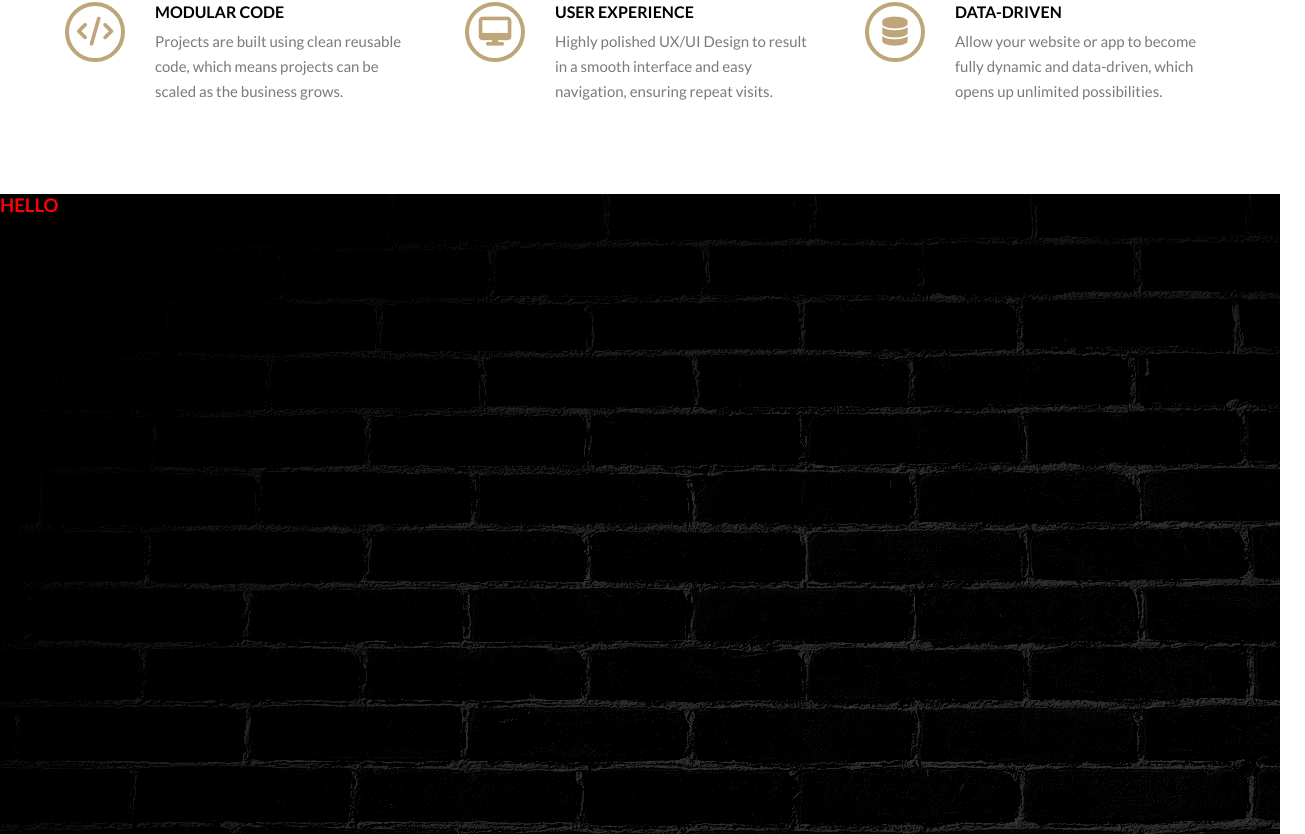
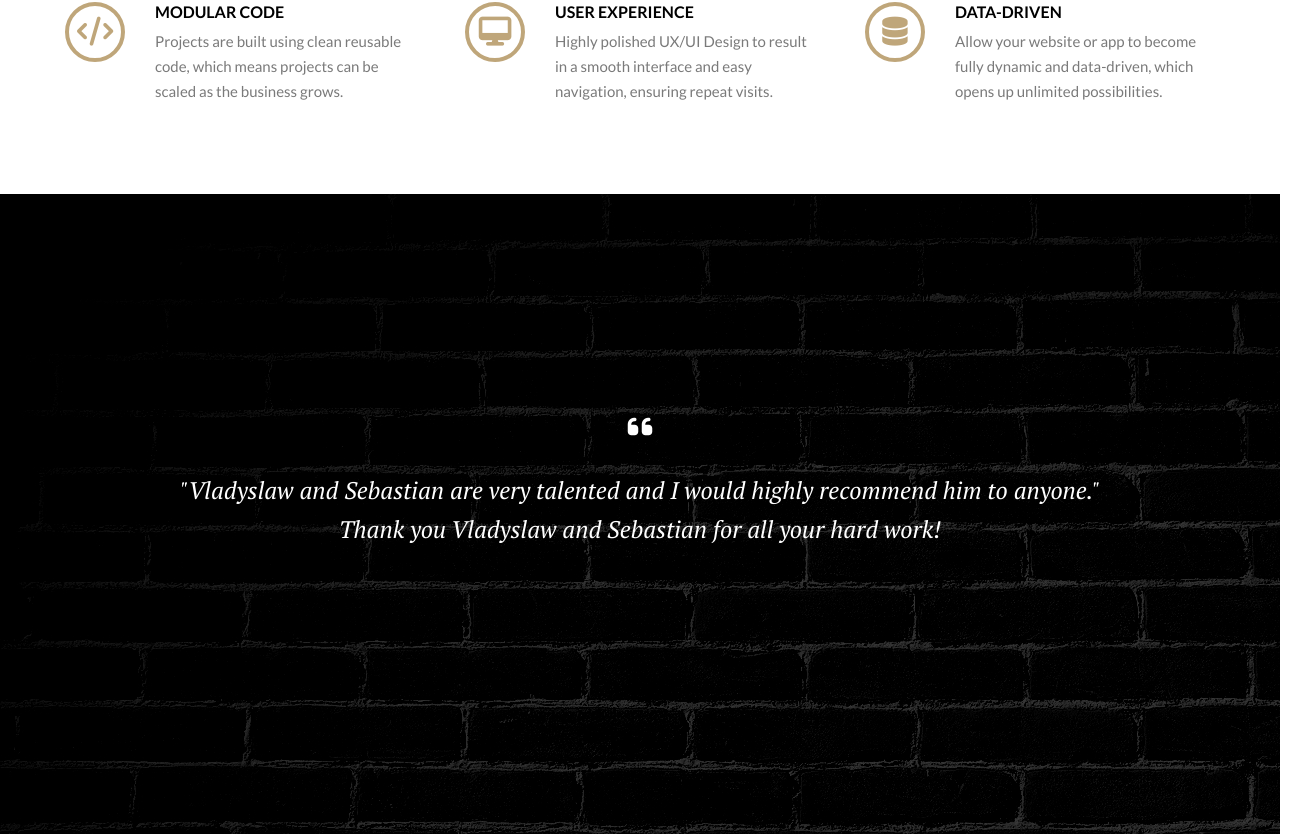
Before and after one commit to Wladyslav/ourapp, a React (Create React App) app: page / in a window 1280 px wide. Shown: the part 1327-2161 px from the top of the page, 1305 px wide, since content can reach past the window. Built offline with nearby package versions, Linux system fonts and the light colour scheme.

Commit message:
added new font , textSlider changes

```diff
--- a/public/index.html
+++ b/public/index.html
@@ -12,6 +12,10 @@
     <link rel="apple-touch-icon" href="%PUBLIC_URL%/logo192.png" />
     <link
       href="https://fonts.googleapis.com/css2?family=Lato:wght@300;400;700;900&display=swap"
+      rel="stylesheet"
+    />
+    <link
+      href="https://fonts.googleapis.com/css2?family=PT+Serif:ital@1&display=swap"
       rel="stylesheet"
     />
     <script
--- a/src/pages/mainPage/ClientsOpinionSection/ClientsOpinionSection.js
+++ b/src/pages/mainPage/ClientsOpinionSection/ClientsOpinionSection.js
@@ -3,9 +3,9 @@ import styles from "./ClientsOpinionSection.module.scss";
 import TextSlider from "./TextSlider/TextSlider";
 const ClientsOpinionSection = () => {
   return (
-    <div className={styles.clients_opinion_container}>
+    <section className={styles.clients_opinion_container}>
       <TextSlider />
-    </div>
+    </section>
   );
 };
 
--- a/src/pages/mainPage/ClientsOpinionSection/ClientsOpinionSection.module.scss
+++ b/src/pages/mainPage/ClientsOpinionSection/ClientsOpinionSection.module.scss
@@ -1,6 +1,11 @@
 .clients_opinion_container {
   position: relative;
   min-height: 80vh;
-  background-color: green;
+  width: 100%;
+  display: flex;
+  flex-direction: column;
+  justify-content: center;
+  align-items: center;
   background-image: url("../../../assets//imgs/clientsOpinion.jpg");
+  overflow-x: hidden;
 }
--- a/src/pages/mainPage/ClientsOpinionSection/TextSlider/TextSlider.js
+++ b/src/pages/mainPage/ClientsOpinionSection/TextSlider/TextSlider.js
@@ -2,6 +2,7 @@ import React from "react";
 import Slider from "react-slick";
 import "slick-carousel/slick/slick.css";
 import "slick-carousel/slick/slick-theme.css";
+import styles from "./TextSlider.module.scss";
 class SimpleSlider extends React.Component {
   render() {
     var settings = {
@@ -12,13 +13,63 @@ class SimpleSlider extends React.Component {
       slidesToScroll: 1,
     };
     return (
-      <Slider {...settings} autoplay="true" adaptiveHeight="true">
-        <div>
-          <h3 style={{ color: "red" }}>DSJADOIA</h3>
-        </div>
-        <div>
-          <h3 style={{ color: "red" }}>HELLO</h3>
-        </div>
+      <Slider {...settings} autoplay="true" className={styles.slider_container}>
+        <article className={styles.slider_item}>
+          <i
+            className="fas fa-quote-left"
+            style={{
+              color: "#fff",
+              textAlign: "center",
+              width: "100%",
+              fontSize: "24px",
+            }}
+          ></i>
+          <h3
+            style={{
+              color: "#fff",
+              textAlign: "center",
+              lineHeight: "39px",
+              margin: "30px 0",
+              fontFamily: "PT Serif, serif",
+              fontSize: "24px",
+              fontStyle: "italic",
+              fontWeight: "100",
+            }}
+          >
+            "Finally, a web developer who never disappointed us"
+            <br />
+            Vladyslaw and Sebastian has always provided good solutions to our
+            web challenges, in a timely manner and frequently pro-actively.
+          </h3>
+        </article>
+        <article className={styles.slider_item}>
+          <i
+            className="fas fa-quote-left"
+            style={{
+              color: "#fff",
+              textAlign: "center",
+              width: "100%",
+              fontSize: "28px",
+            }}
+          ></i>
+          <h3
+            style={{
+              color: "#fff",
+              textAlign: "center",
+              lineHeight: "39px",
+              margin: "30px 0",
+              fontFamily: "PT Serif, serif",
+              fontStyle: "italic",
+              fontSize: "24px",
+              fontWeight: "100",
+            }}
+          >
+            "Vladyslaw and Sebastian are very talented and I would highly
+            recommend him to anyone."
+            <br />
+            Thank you Vladyslaw and Sebastian for all your hard work!
+          </h3>
+        </article>
       </Slider>
     );
   }
--- a/src/pages/mainPage/ClientsOpinionSection/TextSlider/TextSlider.module.scss
+++ b/src/pages/mainPage/ClientsOpinionSection/TextSlider/TextSlider.module.scss
@@ -0,0 +1,16 @@
+.slider_container {
+  height: 100%;
+  width: 100%;
+}
+.slider_item {
+  display: grid;
+  width: 100%;
+  height: 100%;
+  outline: none;
+  align-items: center;
+  justify-content: center;
+  padding: 0 15px;
+
+  font-style: italic;
+  font-weight: 100;
+}
```
